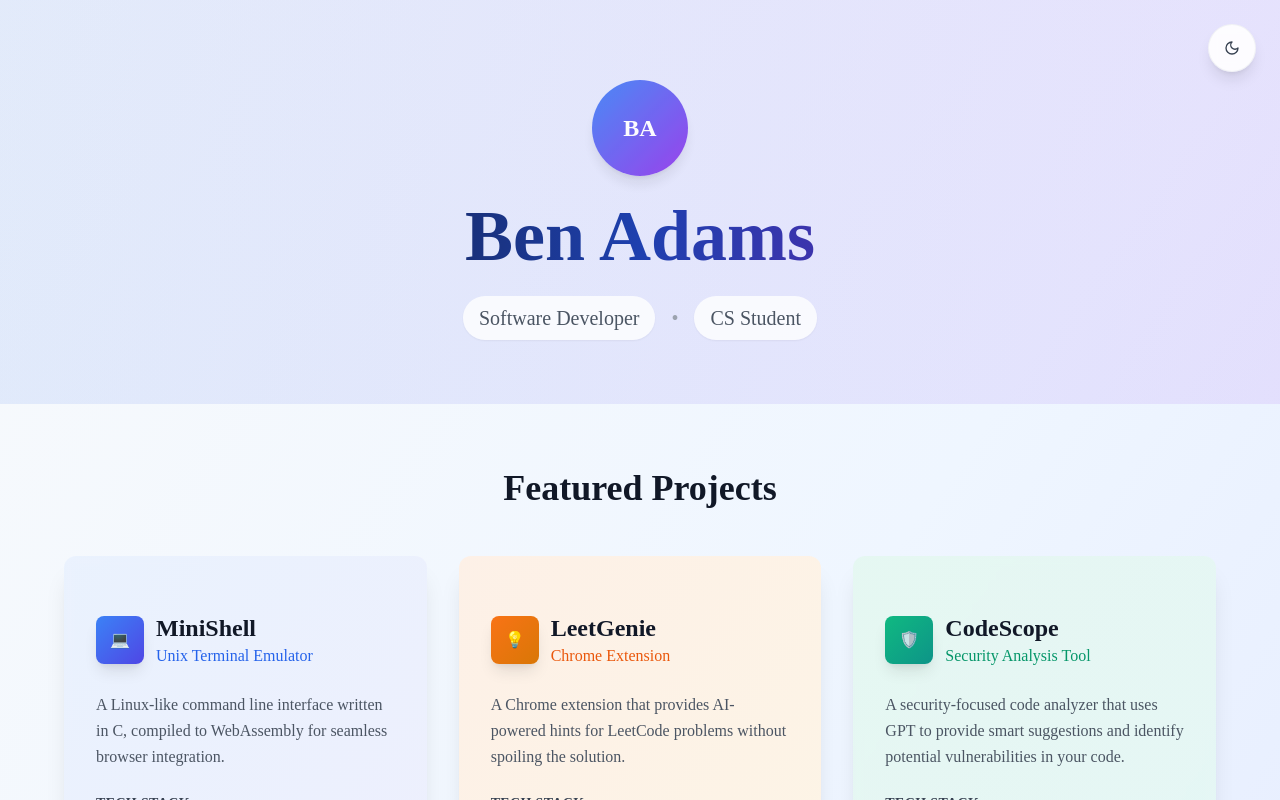
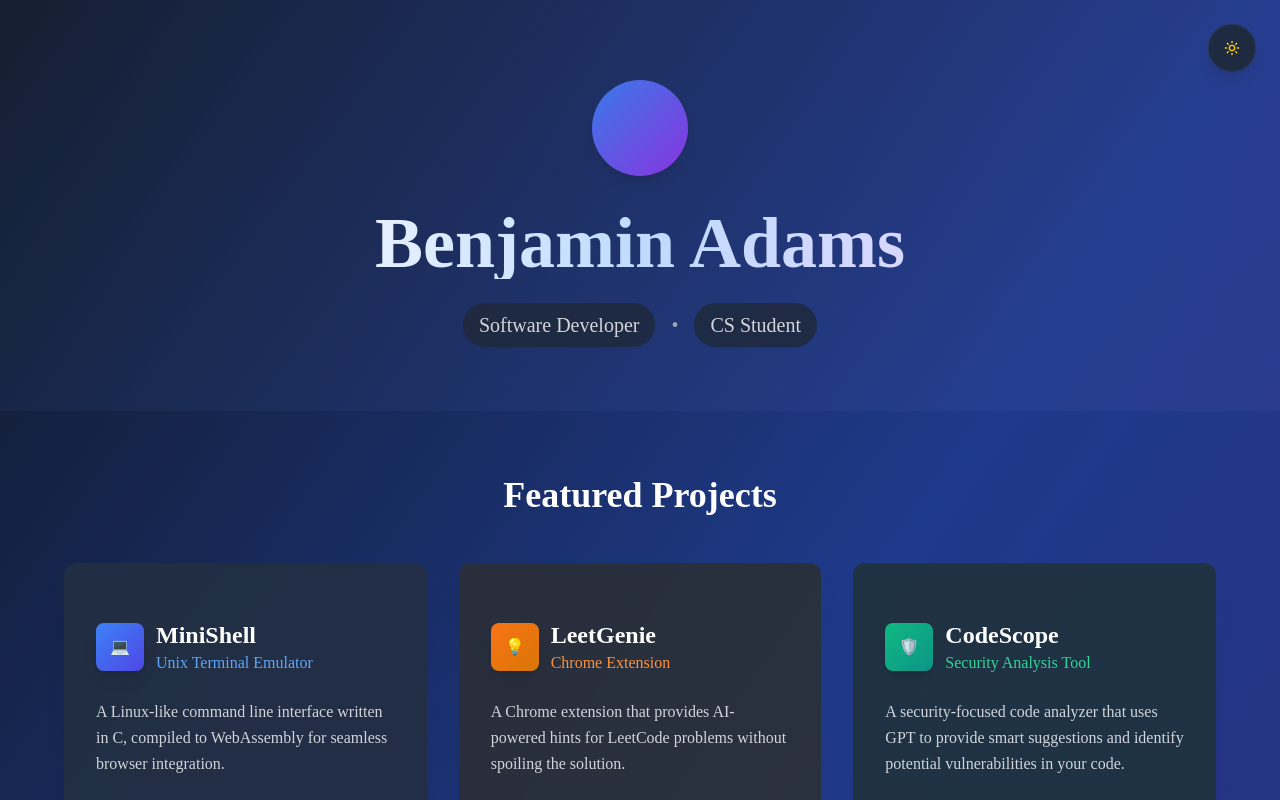
Before and after one commit to Badams1/Portfolio, a Next.js app: page / in a window 1280 px wide. Shown: the top 800 px of the page. Built offline with nearby package versions, Linux system fonts and the light colour scheme.

Commit message:
Update portfolio styling and branding - Remove BA initials from hero circle - Change name from Ben Adams to Benjamin Adams - Set dark mode as default theme - Update page title metadata

```diff
--- a/app/layout.tsx
+++ b/app/layout.tsx
@@ -5,7 +5,7 @@ import { ThemeToggle } from '@/components/theme-toggle';
 import "./globals.css";
 
 export const metadata: Metadata = {
-  title: "Ben Adams - Portfolio",
+  title: "Benjamin Adams - Portfolio",
   description: "Software Developer & CS Student - Portfolio featuring MiniShell and other projects",
 };
 
@@ -17,7 +17,7 @@ export default function RootLayout({
   return (
     <html lang="en" suppressHydrationWarning>
       <body className={`${GeistSans.variable} ${GeistMono.variable}`}>
-        <ThemeProvider attribute="class" defaultTheme="light" enableSystem>
+        <ThemeProvider attribute="class" defaultTheme="dark" enableSystem>
           <ThemeToggle />
           {children}
         </ThemeProvider>
--- a/app/page.tsx
+++ b/app/page.tsx
@@ -11,11 +11,10 @@ export default function Portfolio() {
         <div className="relative max-w-4xl mx-auto text-center">
           <div className="inline-block animate-pulse mb-6">
             <div className="w-24 h-24 bg-gradient-to-br from-blue-500 to-purple-600 rounded-full mx-auto flex items-center justify-center text-white text-2xl font-bold shadow-lg">
-              BA
             </div>
           </div>
           <h1 className="text-6xl md:text-7xl font-black bg-gradient-to-r from-gray-900 via-blue-800 to-purple-800 dark:from-white dark:via-blue-200 dark:to-purple-200 bg-clip-text text-transparent mb-6 leading-tight">
-            Ben Adams
+            Benjamin Adams
           </h1>
           <div className="flex flex-col sm:flex-row items-center justify-center gap-4 text-xl text-gray-600 dark:text-gray-300">
             <span className="px-4 py-2 bg-white/80 dark:bg-gray-800/80 rounded-full shadow-sm">
```
